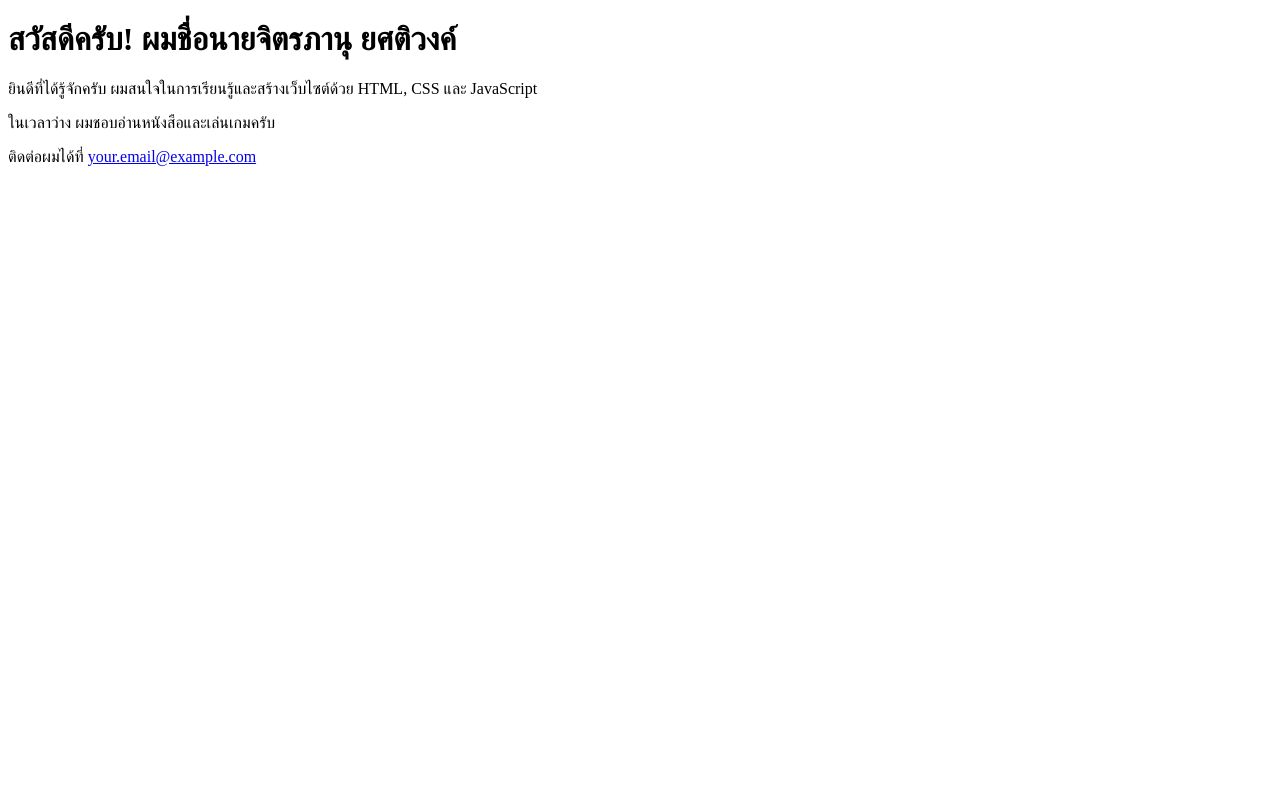
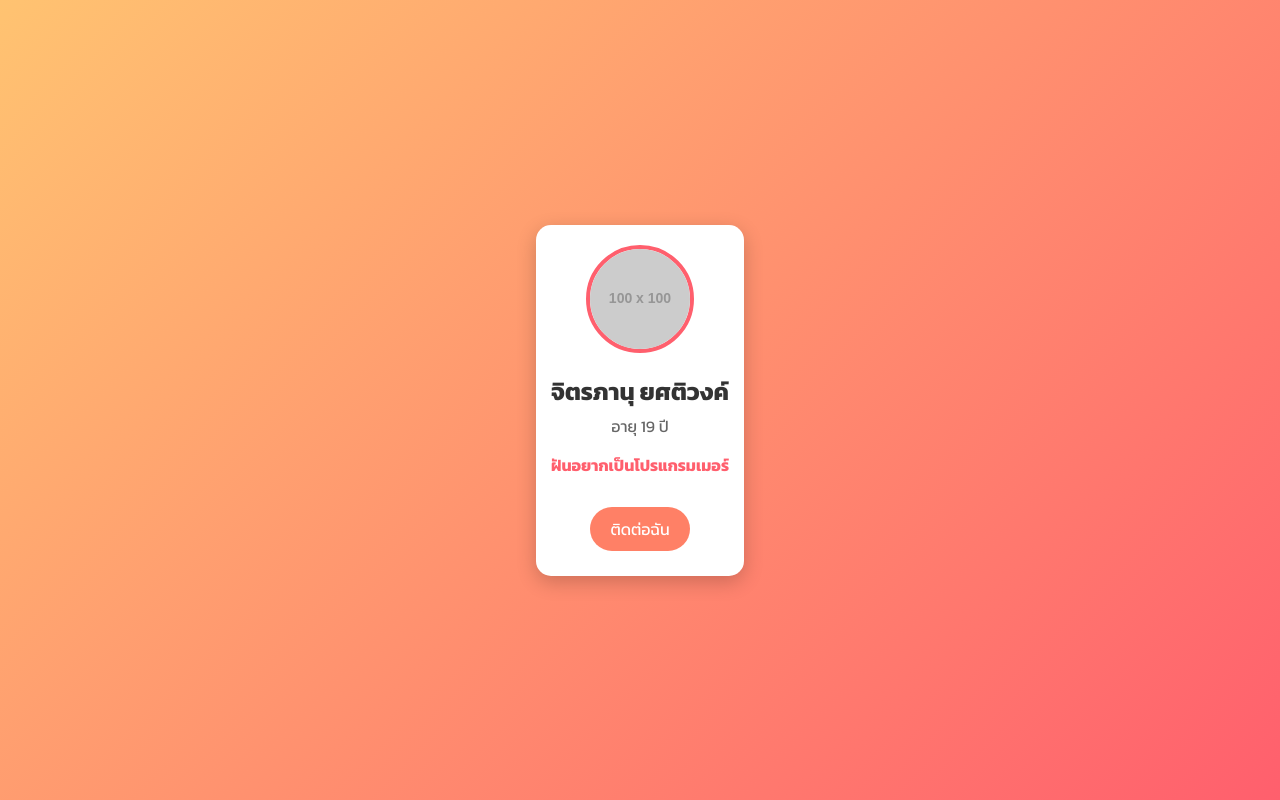
Before and after one commit to Graysmileman/Graysileman.github.io, a plain HTML site: page index.html in a window 1280 px wide. Drawn offline with Linux system fonts and the light colour scheme; placeholder pictures from the web are drawn by us.

Commit message:
Update index.html

```diff
--- a/index.html
+++ b/index.html
@@ -1,20 +1,69 @@
 <!DOCTYPE html>
 <html lang="th">
 <head>
-    <meta charset="UTF-8">
-    <meta name="viewport" content="width=device-width, initial-scale=1.0">
-    <title>แนะนำตัวเอง</title>
+  <meta charset="UTF-8" />
+  <meta name="viewport" content="width=device-width, initial-scale=1.0" />
+  <title>จิตรภานุ ยศติวงค์</title>
+  <link href="https://fonts.googleapis.com/css2?family=Kanit:wght@400;700&display=swap" rel="stylesheet">
+  <style>
+    body {
+      font-family: 'Kanit', sans-serif;
+      background: linear-gradient(135deg, #FFC371, #FF5F6D);
+      margin: 0; padding: 0;
+      display: flex; justify-content: center; align-items: center;
+      height: 100vh;
+    }
+    .card {
+      background: #ffffff;
+      border-radius: 15px;
+      box-shadow: 0 6px 20px rgba(0,0,0,0.2);
+      max-width: 350px;
+      text-align: center;
+      overflow: hidden;
+    }
+    .card img {
+      width: 100px;
+      height: 100px;
+      border-radius: 50%;
+      margin-top: 20px;
+      object-fit: cover;
+      border: 4px solid #FF5F6D;
+    }
+    .card h2 {
+      margin: 15px 0 5px;
+      color: #333;
+    }
+    .card p {
+      margin: 5px 0;
+      color: #666;
+    }
+    .card .tagline {
+      margin: 15px;
+      color: #FF5F6D;
+      font-weight: bold;
+    }
+    .card .button {
+      display: inline-block;
+      margin: 15px 0 25px;
+      padding: 10px 20px;
+      background: #FF8066;
+      color: #fff;
+      border-radius: 25px;
+      text-decoration: none;
+      transition: background 0.3s;
+    }
+    .card .button:hover {
+      background: #FF5F6D;
+    }
+  </style>
 </head>
 <body>
-    <header>
-        <h1>สวัสดีครับ! ผมชื่อนายจิตรภานุ ยศติวงค์</h1>
-    </header>
-    <main>
-        <p>ยินดีที่ได้รู้จักครับ ผมสนใจในการเรียนรู้และสร้างเว็บไซต์ด้วย HTML, CSS และ JavaScript</p>
-        <p>ในเวลาว่าง ผมชอบอ่านหนังสือและเล่นเกมครับ</p>
-    </main>
-    <footer>
-        <p>ติดต่อผมได้ที่ <a href="mailto:your.email@example.com">your.email@example.com</a></p>
-    </footer>
+  <div class="card">
+    <img src="https://via.placeholder.com/100" alt="รูป จิตรภานุ">
+    <h2>จิตรภานุ ยศติวงค์</h2>
+    <p>อายุ 19 ปี</p>
+    <p class="tagline">ฝันอยากเป็นโปรแกรมเมอร์</p>
+    <a href="#" class="button">ติดต่อฉัน</a>
+  </div>
 </body>
 </html>
```
